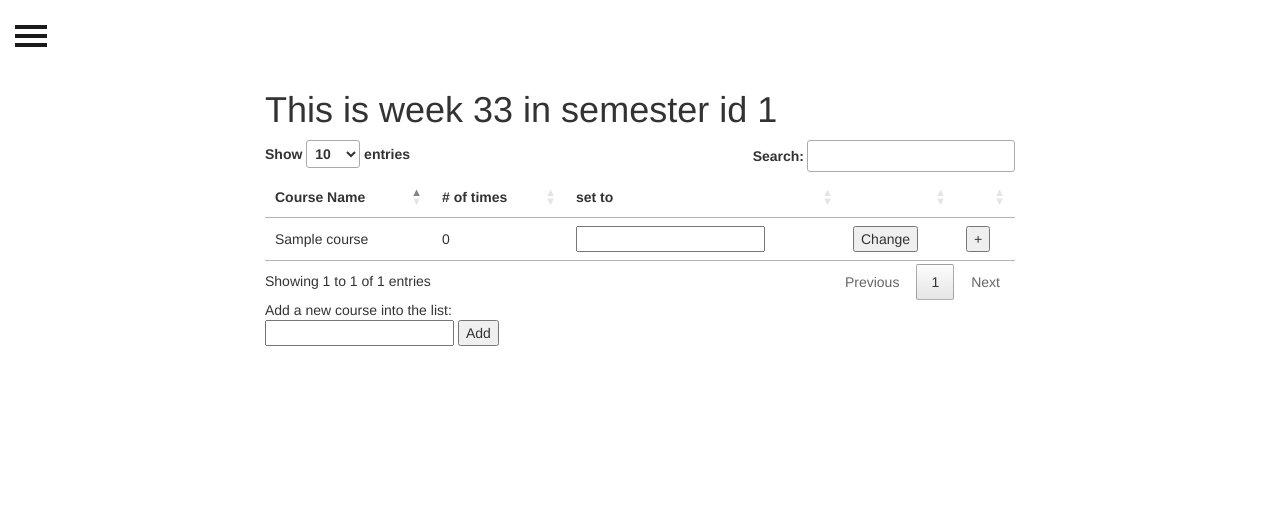
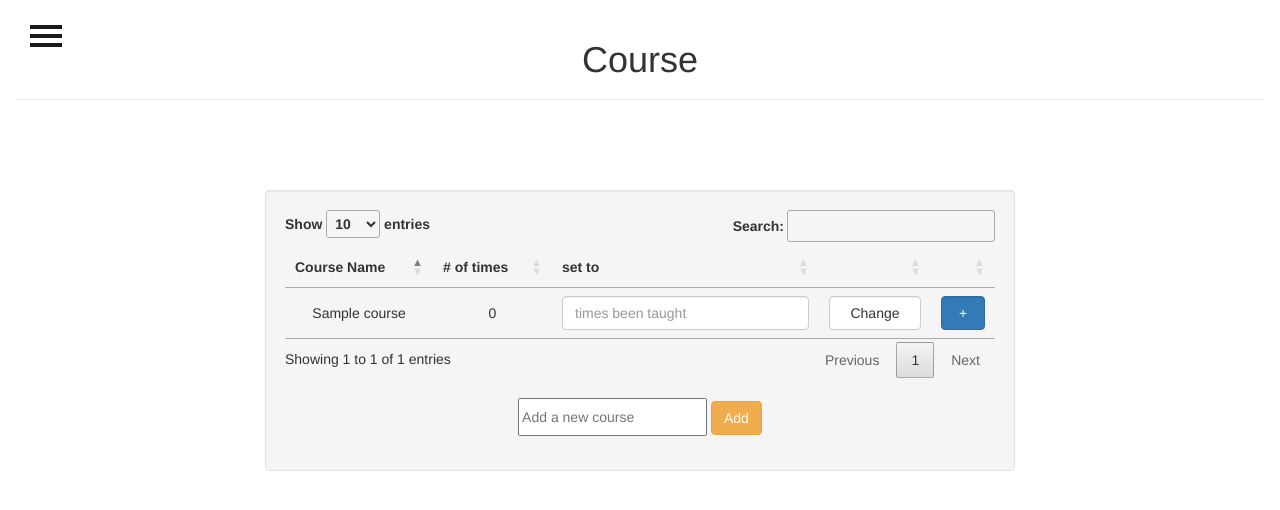
Before and after one commit to 5u4/peer-education-management, a PHP site: page /views/course.php in a window 1280 px wide. Shown: the top 510 px of the page. Run offline with PHP 8.4, Linux system fonts and the light colour scheme; the visitor is signed in with stand-in values (Sample User, id 1); tables that the repository leaves empty hold one stand-in row (values such as "Sample post"); some libraries are stand-ins or nearby versions.

Commit message:
Course Update

```diff
--- a/views/course.php
+++ b/views/course.php
@@ -40,20 +40,19 @@ $current_week = $date->get_week();
 
 </head>
 <body>
-
+<div class="container-fluid">
+    <div class="page-header text-center">
+        <h1>Course</h1>
+    </div>
 <?php
 $page->nav_body_start();
 
-//* Constructing a course table in course page
-//$current_week = 1; // will be change to a table # (or something else) in the future
-//$current_seme_id = 1; // semester id (will also be change into the table)
-
-echo '<h1>This is week '.$current_week.' in semester id '.$current_seme_id.'</h1>';
 
 $courses = list_all_courses(); // fetch all courses and return as object array
 
 // table structure
 echo '
+    <div class="well text-center">
     <table id="courses">
     <thead>
         <tr>
@@ -74,14 +73,14 @@ foreach ($courses as $key=>$course) {
     echo '<td>'.$course->get_times_been_taught_on_with_section($current_week, $current_seme_id).'</td>';
     echo '
     <form method="post" action="">
-        <td><input type="number" name="number"></td>
+        <td><input class="form-control" type="number" name="number" placeholder="times been taught"></td>
         <input type="hidden" name="key_num" value="'.$key.'">
-        <td><input type="submit" value="Change" name="submit"></td>
+        <td><input class="form-control btn btn-default" type="submit" value="Change" name="submit"></td>
     </form>
 
     <form method="post" action="">
        <input type="hidden" name="key_num_inc" value="'.$key.'">
-       <td><input type="submit" value="+" name="inc"></td>
+       <td><input class="form-control btn btn-primary" type="submit" value="+" name="inc"></td>
     </form>
     ';
     echo '</tr>'; // end table row
@@ -103,29 +102,30 @@ if (isset($_POST['number']) && isset($_POST['key_num'])) {
 //    echo "<meta http-equiv='refresh' content='0'>";
 }
 
-// if increment button is clicked
-if (isset($_POST['inc']) && isset($_POST['key_num_inc'])) {
-	$key_num = $_POST['key_num_inc']; // the row number
-	$courses[$key_num]->set_times_been_taught_by_inc($current_week, $current_seme_id);
 
-	// refresh the website
-	echo "<meta http-equiv='refresh' content='0'>";
-}
 
 
 // insert a course
-echo '
-    Add a new course into the list:
+echo '<br/>
     <form method="post" action="">
-        <td><input type="text" name="course_name"></td>
-        <td><input type="submit" value="Add" name="submit"></td>
-    </form>';
+        <div class="form-group"><input class="form-control-static" type="text" name="course_name" placeholder="Add a new course" required>
+        <input class="form-control-static btn btn-warning" type="submit" value="Add" name="submit"></div>
+    </form></div>';
 
 if (isset($_POST['course_name'])) {
     $course_name = $_POST['course_name'];
 
     // insert the course
     insert_course($course_name);
+
+    // refresh the website
+    echo "<meta http-equiv='refresh' content='0'>";
+}
+
+// if increment button is clicked
+if (isset($_POST['inc']) && isset($_POST['key_num_inc'])) {
+    $key_num = $_POST['key_num_inc']; // the row number
+    $courses[$key_num]->set_times_been_taught_by_inc($current_week, $current_seme_id);
 
     // refresh the website
     echo "<meta http-equiv='refresh' content='0'>";
@@ -139,6 +139,6 @@ $page->nav_body_close_with_table();
 
 
 
-
+</div>
 </body>
 </html>
```
